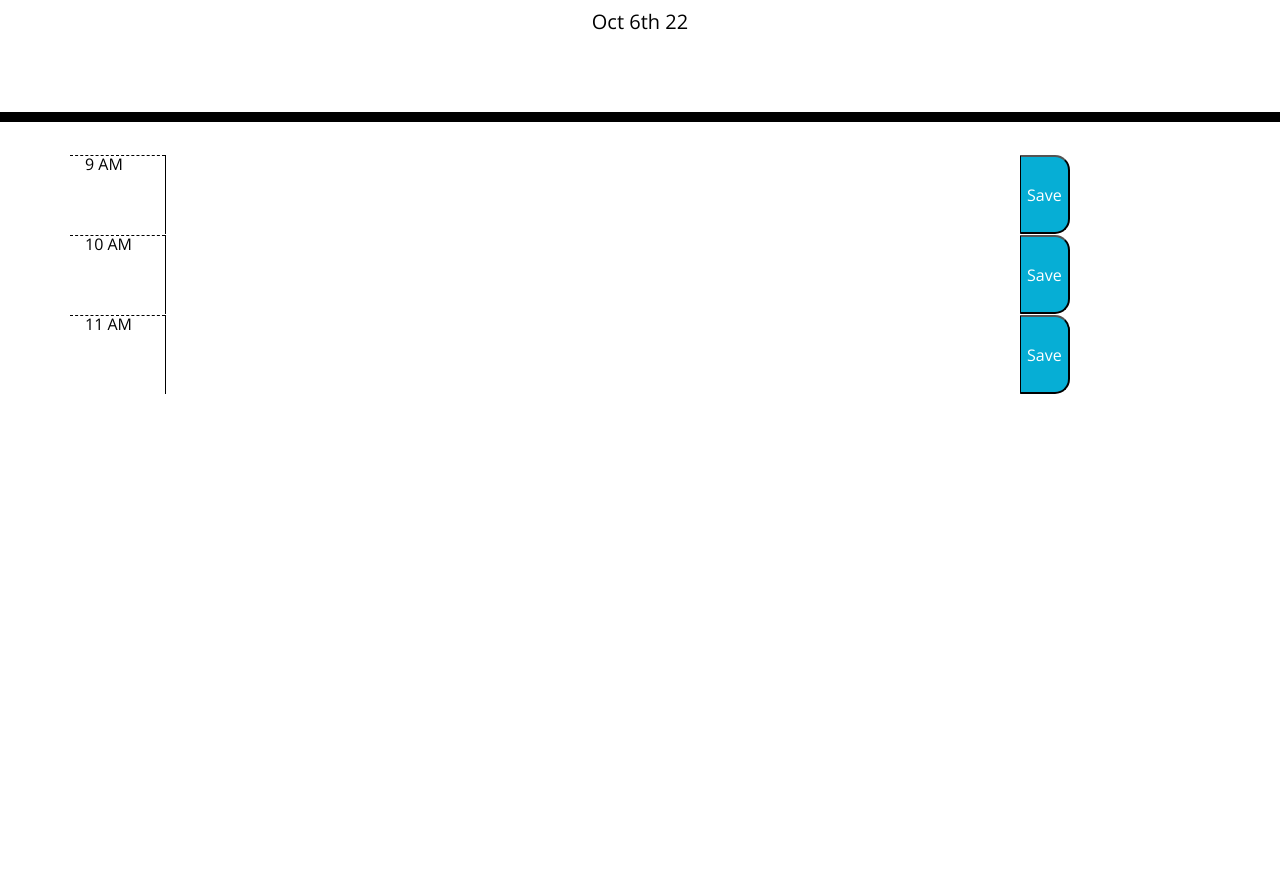
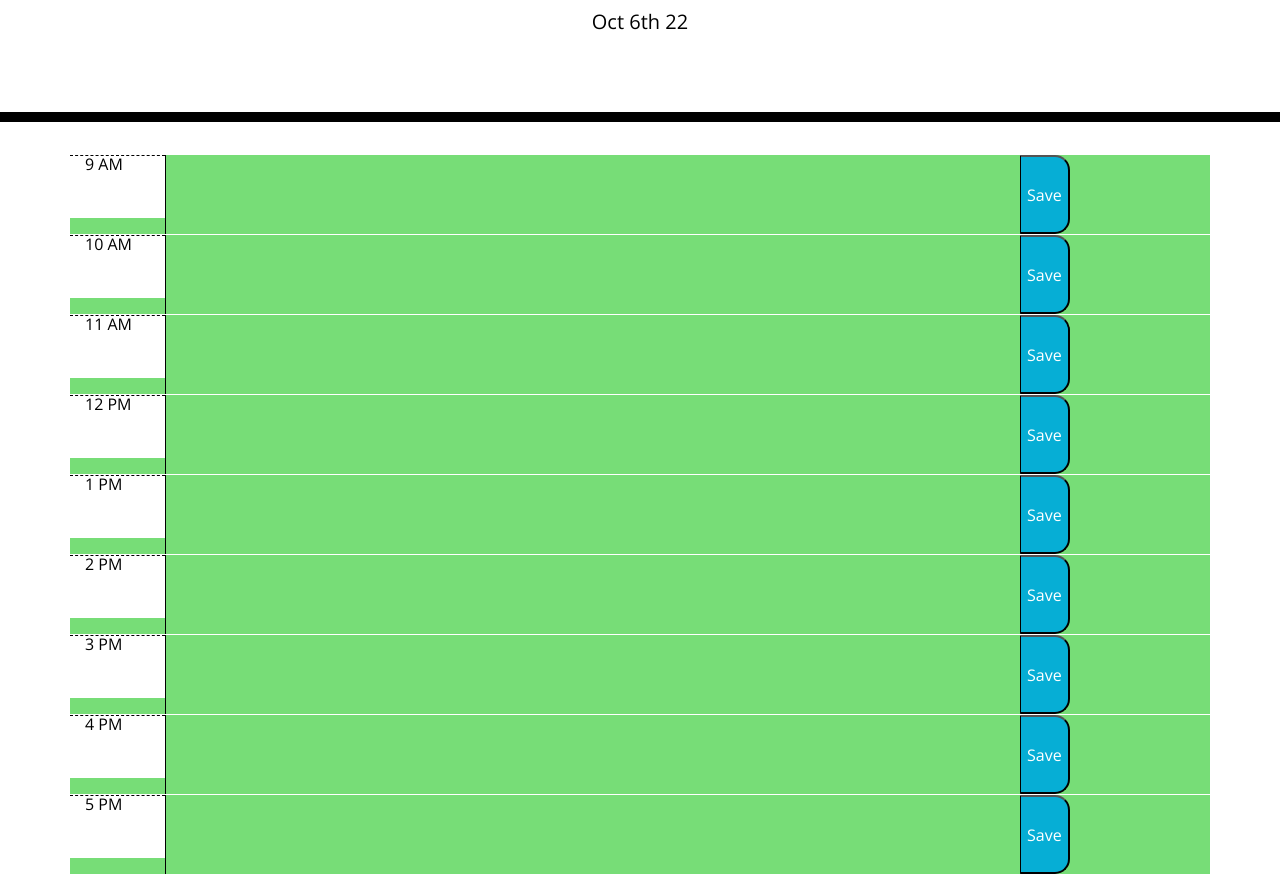
Before and after one commit to alices9/work-day-scheduler, a plain HTML site: page index.html in a window 1280 px wide. Shown: the part 182-1056 px from the top of the page. Before the commit the page ends 800 px from the top, so only its background shows below. Drawn offline with nearby package versions, Linux system fonts and the light colour scheme.

Commit message:
added color coding function basis

```diff
--- a/index.html
+++ b/index.html
@@ -33,21 +33,63 @@
       <div class="row">
         <p class="hour col-1">9 AM</p>
         <!-- <input class="input-text"> -->
-        <textarea class="desription col-9"></textarea>
+        <textarea class="desription col-9" id="9"></textarea>
         <button class="saveBtn">Save</button>
       </div>
 
       <div class="row">
         <p class="hour col-1">10 AM</p>
         <!-- <input class="input-text"> -->
-        <textarea class="desription col-9"></textarea>
+        <textarea class="desription col-9" id="10"></textarea>
         <button class="saveBtn">Save</button>
       </div>
 
       <div class="row">
         <p class="hour col-1">11 AM</p>
         <!-- <input class="input-text"> -->
-        <textarea class="desription col-9"></textarea>
+        <textarea class="desription col-9" id="11"></textarea>
+        <button class="saveBtn">Save</button>
+      </div>
+
+      <div class="row">
+        <p class="hour col-1">12 PM</p>
+        <!-- <input class="input-text"> -->
+        <textarea class="desription col-9" id="12"></textarea>
+        <button class="saveBtn">Save</button>
+      </div>
+
+      <div class="row">
+        <p class="hour col-1">1 PM</p>
+        <!-- <input class="input-text"> -->
+        <textarea class="desription col-9" id="13"></textarea>
+        <button class="saveBtn">Save</button>
+      </div>
+
+      <div class="row">
+        <p class="hour col-1">2 PM</p>
+        <!-- <input class="input-text"> -->
+        <textarea class="desription col-9" id="14"></textarea>
+        <button class="saveBtn">Save</button>
+      </div>
+
+      <div class="row">
+        <p class="hour col-1">3 PM</p>
+        <!-- <input class="input-text"> -->
+        <textarea class="desription col-9" id="15"></textarea>
+        <button class="saveBtn">Save</button>
+      </div>
+
+      <div class="row">
+        <p class="hour col-1">4 PM</p>
+        <!-- <input class="input-text"> -->
+        <textarea class="desription col-9" id="16"></textarea>
+        <button class="saveBtn">Save</button>
+      </div>
+
+      <div class="row">
+        <p class="hour col-1">5 PM</p>
+        <!-- <input class="input-text"> -->
+        <textarea class="desription col-9" id="19"></textarea>
         <button class="saveBtn">Save</button>
       </div>
     </div>
--- a/script.js
+++ b/script.js
@@ -1,5 +1,20 @@
+
+console.log($('hour'));
+
 var todaysDate = moment().format("MMM Do YY");
 $("#currentDay").text(todaysDate);
 
 var currentHour = moment().hour();
 console.log(currentHour);
+
+
+$(".row").each(function() {
+    if (currentHour === $(this).attr("id")){
+        $(this).addClass("present");
+    } else if (currentHour > $(this).attr("id")){
+        $(this).addClass("past");
+    } else {
+        $(this).addClass("future");}
+
+}
+)
```
